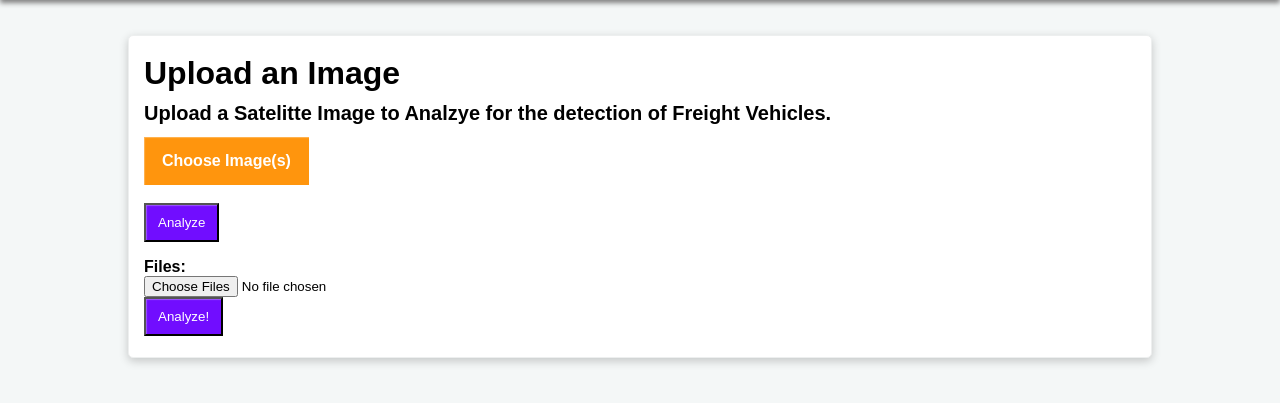
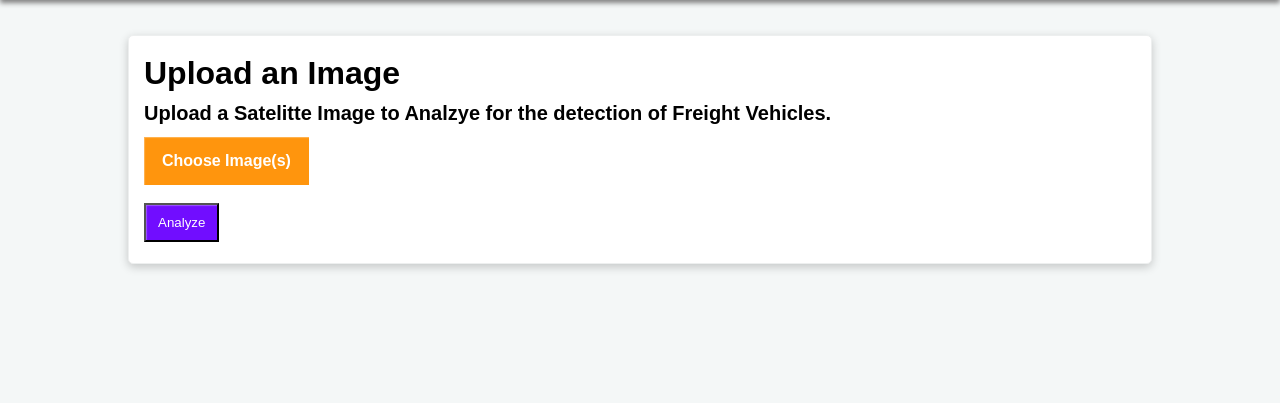
Before and after one commit to MK-NG/t2uc86, a Flask app: page / in a window 1280 px wide. Shown: the part 70-473 px from the top of the page. Run offline with Flask 2, Linux system fonts and the light colour scheme.

Commit message:
Add files via upload

```diff
--- a/app2/app.py
+++ b/app2/app.py
@@ -1,7 +1,7 @@
 import os
 from uuid import uuid4
+from flask import Flask, request, render_template, send_from_directory
 
-from flask import Flask, request, render_template, send_from_directory
 
 app = Flask(__name__, static_folder="static")
 
@@ -11,6 +11,7 @@ app = Flask(__name__, static_folder="static")
 APP_ROOT = os.path.dirname(os.path.abspath(__file__))
 
 @app.route("/")
+@app.route("/upload")
 def index():
     return render_template("upload.html")
 
@@ -18,6 +19,7 @@ def index():
 def upload():
     target = os.path.join(APP_ROOT, 'images/')
     print(target)
+    #If no path creates path
     if not os.path.isdir(target):
             os.mkdir(target)
     else:
@@ -34,6 +36,8 @@ def upload():
 
     return render_template("complete.html", image_name=filename)
 
+
+
 @app.route('/upload/<filename>')
 def send_image(filename):
     return send_from_directory("images", filename)
--- a/app2/static/style.css
+++ b/app2/static/style.css
@@ -95,7 +95,6 @@ input[type=text]
 
 }
 
-
 input:focus {
     outline: none ;
     outline:3px solid #61A831;
--- a/app2/templates/base.html
+++ b/app2/templates/base.html
@@ -5,7 +5,7 @@
 
 
 
-            <img id='logo' src='static/img/dftlab.png'>
+           <a href="/"></href> <img id='logo' src='static/img/dftlab.png'></a>
 
             <h3> Tracking Freights Via Satellite</h3>
 
--- a/app2/templates/complete.html
+++ b/app2/templates/complete.html
@@ -4,8 +4,11 @@
 
 
 <body>
+    <div class="wrapper">
 Uploaded
 <img src=" {{url_for('send_image', filename=image_name)}}">
+
+</div>
 </body>
 
 {% endblock %}
--- a/app2/templates/upload.html
+++ b/app2/templates/upload.html
@@ -14,7 +14,7 @@
 
     <form id="upload-form" action="{{ url_for('upload') }}" method='POST' enctype='multipart/form-data'>
 
-                <input id="file" type="file" name="file[]"  class="inputfile" accept ="image/.*" data-multiple-caption="{count} files selected" multiple />
+                <input id="file" type="file" name="file"  class="inputfile" accept ="image/.*" data-multiple-caption="{count} files selected" multiple />
                 <label for="file"> <strong><span> Choose Image(s)</span></strong></label>
 <br /></br />
 <strong>
@@ -26,18 +26,7 @@
 
 
 
-    </form>
 
-    <form id="upload-form" action="{{ url_for('upload') }}" method="POST" enctype="multipart/form-data">
-
-        <strong>Files:</strong><br>
-
-        <input id="file" type="file" name="file" accept="image/*"  multiple>
-
-
-<br />
-        <input type="submit" value="Analyze!" id="upload-button">
-    </form>
 </div>
 
 
```
Also changed, not shown: app2/requirements.txt (added, +12 -0 lines), 1 other file.
